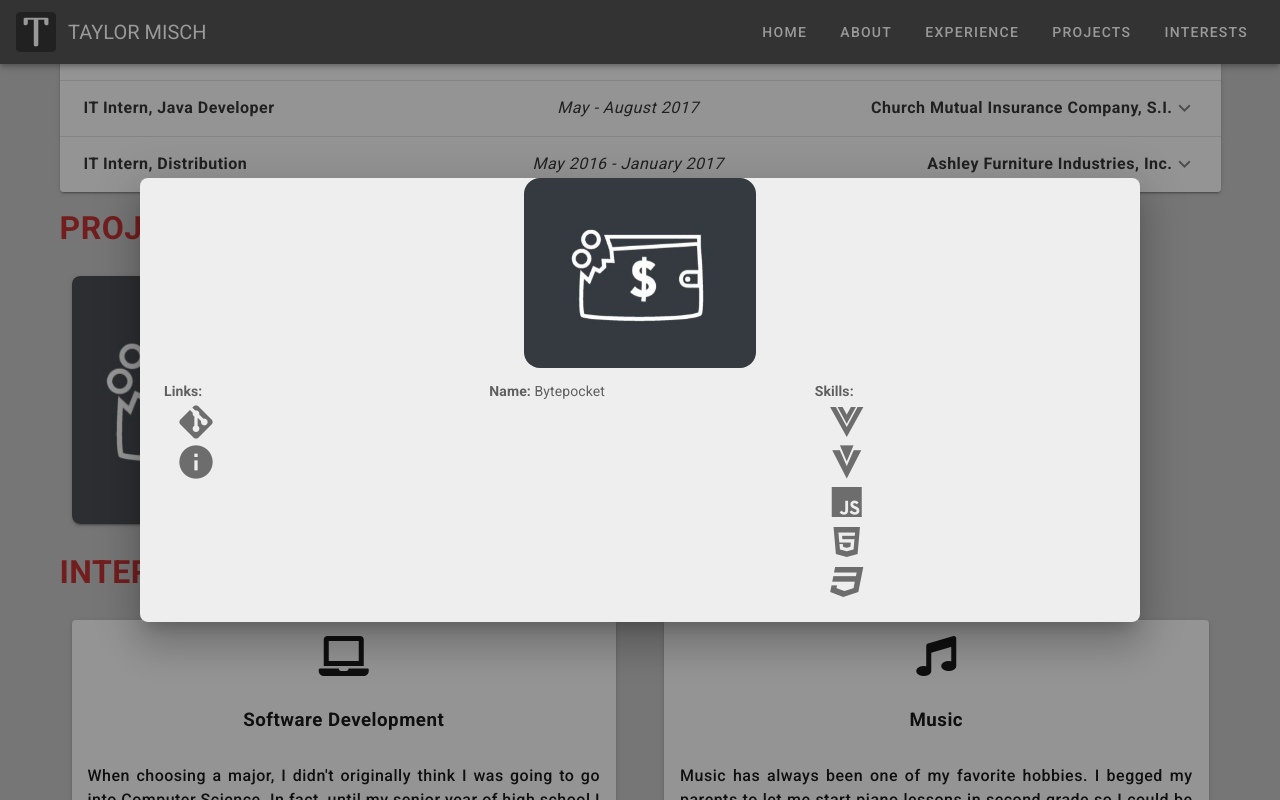
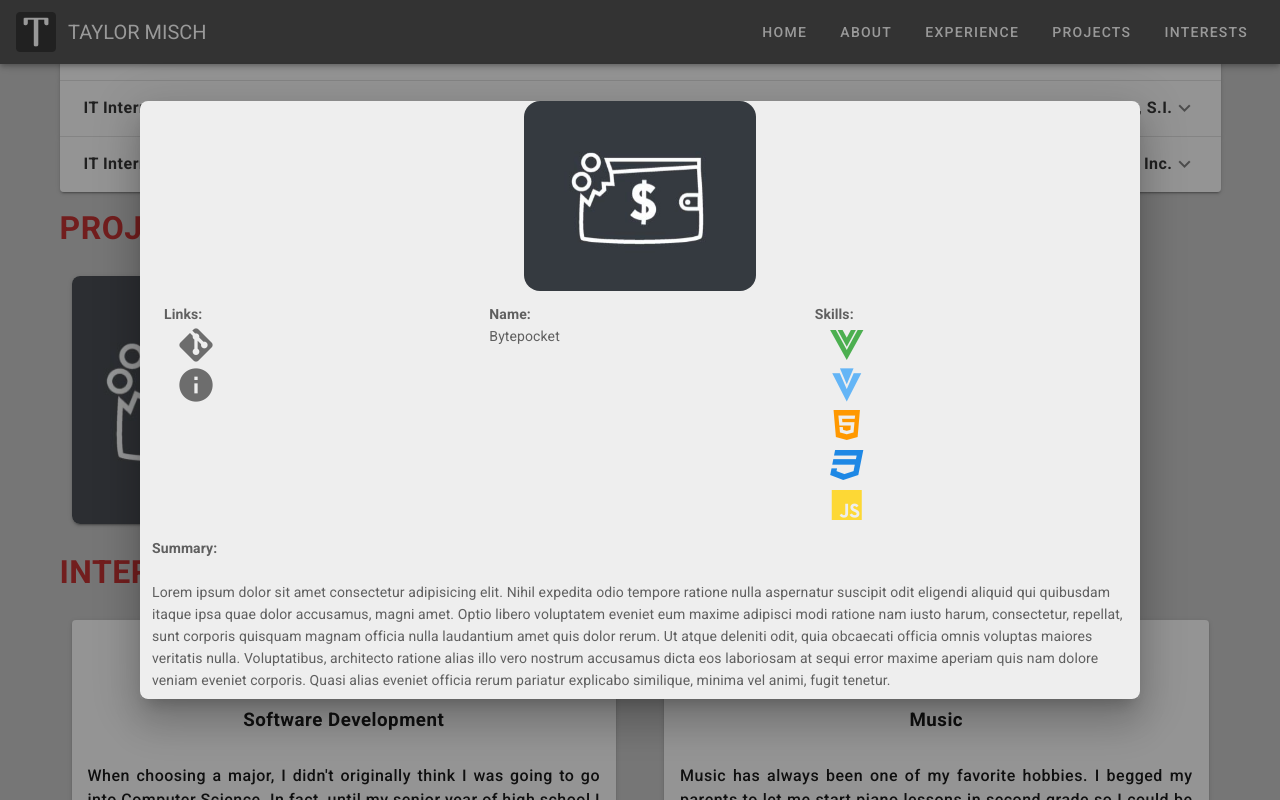
Before and after one commit to taylor-misch/portfolio-website, a Vue app: page / in a window 1280 px wide. Both pictures are taken after a click on the button 195 px from the left and 2327 px from the top of the page. Shown: the part 1927-2727 px from the top of the page. Built offline with nearby package versions, Linux system fonts and the light colour scheme.

Commit message:
Add coloring to icons

```diff
--- a/src/components/Home.vue
+++ b/src/components/Home.vue
@@ -91,9 +91,6 @@ export default {
   background-image: url("../assets/background.jpg");
   height: 100vh;
 }
-a {
-  text-decoration: none;
-}
 .new-font {
   font-family: "Lexend Deca", sans-serif;
 }
--- a/src/components/ProjectDialog.vue
+++ b/src/components/ProjectDialog.vue
@@ -39,20 +39,34 @@
               </v-tooltip>
             </div>
           </v-col>
-          <v-col cols="4"> <b>Name:</b> {{ project.name }} </v-col>
+          <v-col cols="4">
+            <b>Name:</b><br />
+            {{ project.name }}
+          </v-col>
           <v-col cols="4">
             <b>Skills:</b>
+            <br />
             <div v-for="skill in project.skills" :key="skill.name">
               <v-tooltip bottom>
                 <template v-slot:activator="{ on }">
-                  <v-icon x-large v-on="on" class="mx-3" :class="skill.icon">{{
-                    skill.icon
-                  }}</v-icon>
+                  <v-icon
+                    x-large
+                    v-on="on"
+                    class="mx-3"
+                    :class="skill.icon"
+                    :color="skill.color"
+                    >{{ skill.icon }}</v-icon
+                  >
                 </template>
                 <span>{{ skill.name }}</span>
               </v-tooltip>
             </div>
           </v-col>
+        </v-row>
+        <v-row>
+          <b>Summary:</b>
+          <br />
+          {{ project.summary }}
         </v-row>
         <!-- <ul>
           <li><b>Project Name:</b> {{ project.name }}</li>
--- a/src/components/Projects.vue
+++ b/src/components/Projects.vue
@@ -37,7 +37,7 @@ export default {
           alt: "Bytepocket - cryptocurrency wallet tracker",
           links: [
             {
-              name: "GitHub",
+              name: "Git Repo",
               url: "https://github.com/taylor-misch/bytepocket",
               icon: "mdi-git",
             },
@@ -51,22 +51,27 @@ export default {
             {
               name: "Vue.js",
               icon: "mdi-vuejs",
+              color: "green",
             },
             {
               name: "Vuetify",
               icon: "mdi-vuetify",
+              color: "blue lighten-2",
+            },
+            {
+              name: "HTML",
+              icon: "mdi-language-html5",
+              color: "orange",
+            },
+            {
+              name: "CSS",
+              icon: "mdi-language-css3",
+              color: "blue darken-1",
             },
             {
               name: "JavaScript",
               icon: "mdi-language-javascript",
-            },
-            {
-              name: "HTML",
-              icon: "mdi-language-html5",
-            },
-            {
-              name: "CSS",
-              icon: "mdi-language-css3",
+              color: "yellow darken-1",
             },
           ],
           summary:
```
